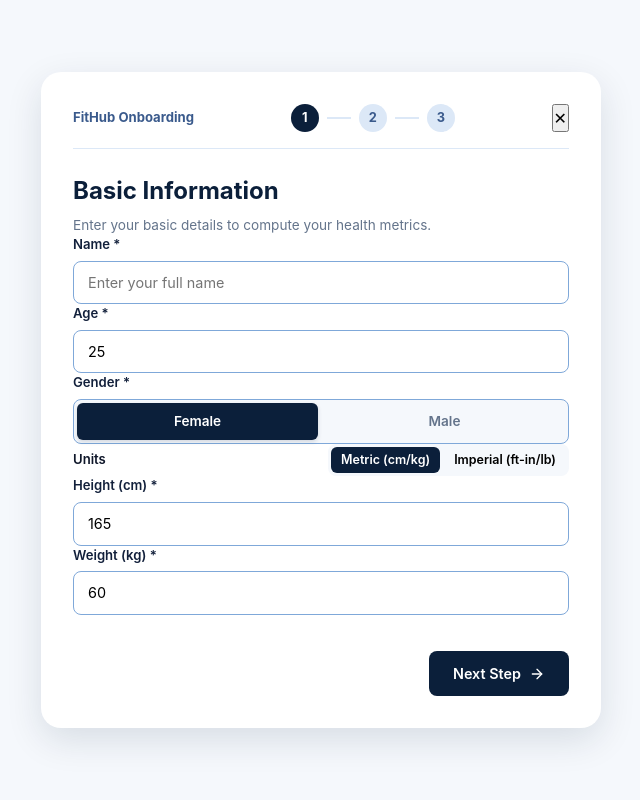
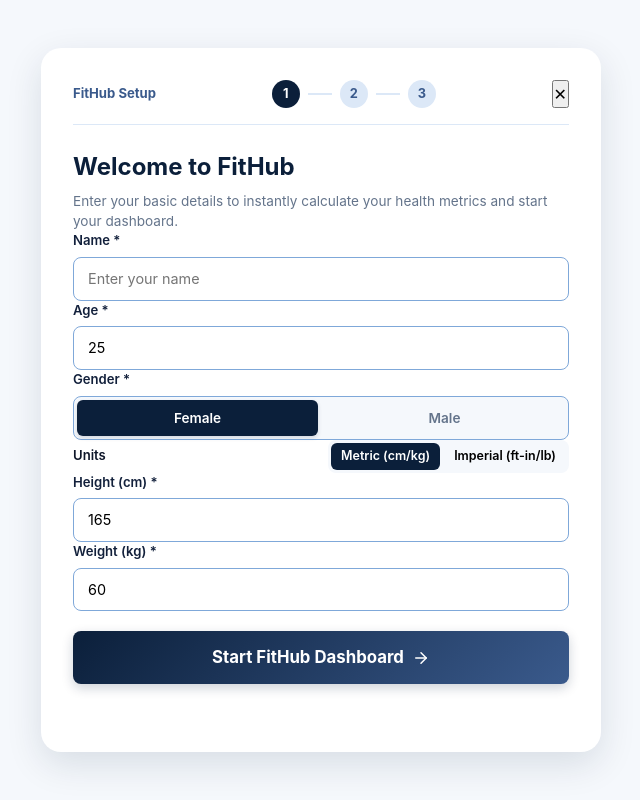
Before and after one commit to ashiqur-r-rahman/FitHub, a React (Vite) app in the folder client/: page / in a window 1280 px wide. Both pictures are taken after a click on the button "Onboarding". Shown: the whole page, without its empty margins (319-959 px from the left). Built offline with nearby package versions, Linux system fonts and the light colour scheme.

Commit message:
feat(onboarding): streamline onboarding to single-step startup requiring Name, Age, Gender, Height, and Weight

```diff
--- a/client/src/App.css
+++ b/client/src/App.css
@@ -1340,6 +1340,27 @@ body {
   font-size: 1rem;
   font-weight: 700;
   cursor: pointer;
+  display: flex;
+  align-items: center;
+  justify-content: center;
+  gap: 8px;
+  transition: background 0.2s, transform 0.1s;
+}
+
+.start-btn-row {
+  margin-top: 20px;
+  width: 100%;
+}
+
+.start-dashboard-btn {
+  background: linear-gradient(135deg, var(--color-primary-accent) 0%, var(--color-secondary-1) 100%);
+  font-size: 1.05rem;
+  box-shadow: 0 4px 12px rgba(11, 31, 58, 0.2);
+}
+
+.start-dashboard-btn:hover {
+  transform: translateY(-1px);
+  box-shadow: 0 6px 16px rgba(11, 31, 58, 0.25);
 }
 
 .cta-primary-btn:disabled {
--- a/client/src/components/onboarding/OnboardingFlow.jsx
+++ b/client/src/components/onboarding/OnboardingFlow.jsx
@@ -1,5 +1,5 @@
 import { useState } from 'react';
-import { ArrowLeft, ArrowRight, CheckCircle2 } from 'lucide-react';
+import { ArrowLeft, ArrowRight } from 'lucide-react';
 import StepBasicInfo from './StepBasicInfo';
 import StepInterests from './StepInterests';
 import StepCommitment from './StepCommitment';
@@ -7,7 +7,12 @@ import StepCommitment from './StepCommitment';
 export default function OnboardingFlow({ onboardingData, onChangeData, onToggleInterest, onCompleteOnboarding, isModal = false, onCloseModal }) {
   const [currentStep, setCurrentStep] = useState(1);
 
-  const canProceedStep1 = Boolean((onboardingData.name?.trim() || onboardingData.firstName?.trim()) && onboardingData.age > 0 && onboardingData.height > 0 && onboardingData.weight > 0);
+  const canProceedStep1 = Boolean(
+    (onboardingData.name?.trim() || onboardingData.firstName?.trim()) &&
+    onboardingData.age > 0 &&
+    onboardingData.height > 0 &&
+    onboardingData.weight > 0
+  );
   const canProceedStep2 = Array.isArray(onboardingData.interests) && onboardingData.interests.length > 0;
 
   const handleNext = () => {
@@ -27,9 +32,9 @@ export default function OnboardingFlow({ onboardingData, onChangeData, onToggleI
   return (
     <div className={`onboarding-container ${isModal ? 'modal-mode' : 'fullscreen-mode'}`}>
       <div className="onboarding-card">
-        {/* Header Progress Bar */}
+        {/* Header */}
         <div className="onboarding-progress-header">
-          <div className="brand-badge">FitHub Onboarding</div>
+          <div className="brand-badge">FitHub Setup</div>
           <div className="step-dots">
             <div className={`dot ${currentStep >= 1 ? 'active' : ''}`}>1</div>
             <div className="line" />
@@ -45,7 +50,11 @@ export default function OnboardingFlow({ onboardingData, onChangeData, onToggleI
         {/* Step Body */}
         <div className="step-body-container">
           {currentStep === 1 && (
-            <StepBasicInfo onboardingData={onboardingData} onChangeData={onChangeData} />
+            <StepBasicInfo
+              onboardingData={onboardingData}
+              onChangeData={onChangeData}
+              onCompleteOnboarding={onCompleteOnboarding}
+            />
           )}
           {currentStep === 2 && (
             <StepInterests selectedInterests={onboardingData.interests || []} onToggleInterest={onToggleInterest} />
@@ -55,7 +64,7 @@ export default function OnboardingFlow({ onboardingData, onChangeData, onToggleI
           )}
         </div>
 
-        {/* Footer Navigation */}
+        {/* Footer Optional Step Navigation */}
         <div className="onboarding-footer">
           {currentStep > 1 ? (
             <button type="button" className="secondary-btn icon-left" onClick={handleBack}>
@@ -65,11 +74,11 @@ export default function OnboardingFlow({ onboardingData, onChangeData, onToggleI
             <div />
           )}
 
-          {currentStep < 3 && (
+          {currentStep < 3 && currentStep > 1 && (
             <button
               type="button"
               className="primary-btn icon-right"
-              disabled={(currentStep === 1 && !canProceedStep1) || (currentStep === 2 && !canProceedStep2)}
+              disabled={currentStep === 2 && !canProceedStep2}
               onClick={handleNext}
             >
               Next Step <ArrowRight size={16} />
--- a/client/src/components/onboarding/StepBasicInfo.jsx
+++ b/client/src/components/onboarding/StepBasicInfo.jsx
@@ -1,7 +1,8 @@
 import { useState } from 'react';
+import { ArrowRight } from 'lucide-react';
 import { cmToFtIn, ftInToCm, kgToLbs, lbsToKg } from '../../utils/healthCalculations';
 
-export default function StepBasicInfo({ onboardingData, onChangeData }) {
+export default function StepBasicInfo({ onboardingData, onChangeData, onCompleteOnboarding }) {
   const [unitSystem, setUnitSystem] = useState(onboardingData.unitSystem || 'metric');
 
   // Imperial helper local state
@@ -51,11 +52,18 @@ export default function StepBasicInfo({ onboardingData, onChangeData }) {
     onChangeData({ weight: kg });
   };
 
+  const isValid = Boolean(
+    (onboardingData.name?.trim() || onboardingData.firstName?.trim()) &&
+    onboardingData.age > 0 &&
+    onboardingData.height > 0 &&
+    onboardingData.weight > 0
+  );
+
   return (
     <div className="onboarding-step-content">
       <div className="step-header">
-        <h2>Basic Information</h2>
-        <p className="muted">Enter your basic details to compute your health metrics.</p>
+        <h2>Welcome to FitHub</h2>
+        <p className="muted">Enter your basic details to instantly calculate your health metrics and start your dashboard.</p>
       </div>
 
       <div className="onboarding-form">
@@ -65,7 +73,7 @@ export default function StepBasicInfo({ onboardingData, onChangeData }) {
           <input
             type="text"
             className="input"
-            placeholder="Enter your full name"
+            placeholder="Enter your name"
             value={onboardingData.name || onboardingData.firstName || ''}
             onChange={(e) => handleNameChange(e.target.value)}
             required
@@ -195,6 +203,20 @@ export default function StepBasicInfo({ onboardingData, onChangeData }) {
             </div>
           )}
         </div>
+
+        {/* Start Button */}
+        {onCompleteOnboarding && (
+          <div className="start-btn-row">
+            <button
+              type="button"
+              className="cta-primary-btn start-dashboard-btn"
+              disabled={!isValid}
+              onClick={onCompleteOnboarding}
+            >
+              Start FitHub Dashboard <ArrowRight size={18} />
+            </button>
+          </div>
+        )}
       </div>
     </div>
   );
```
